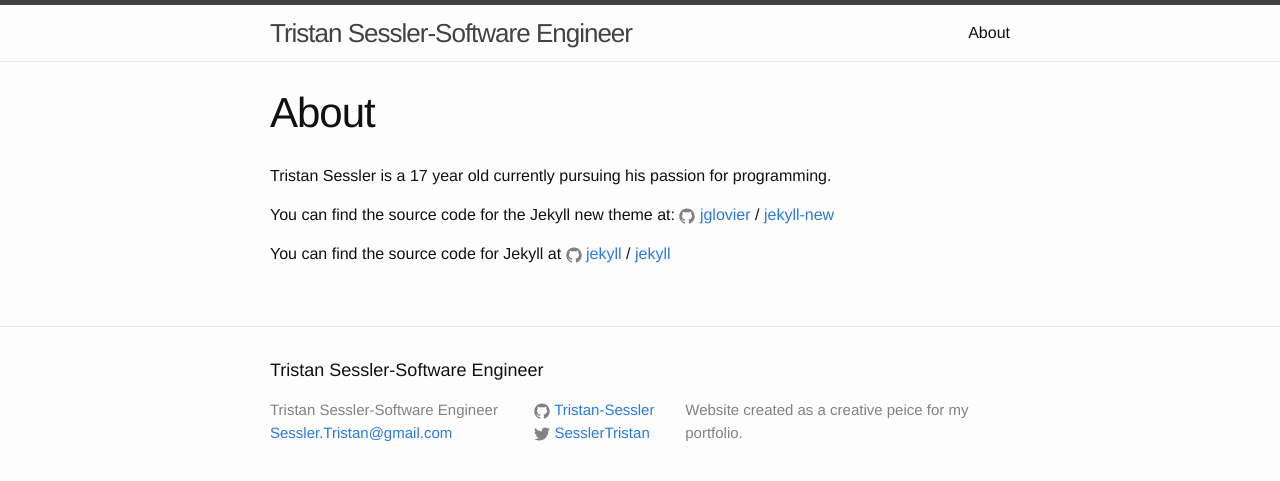
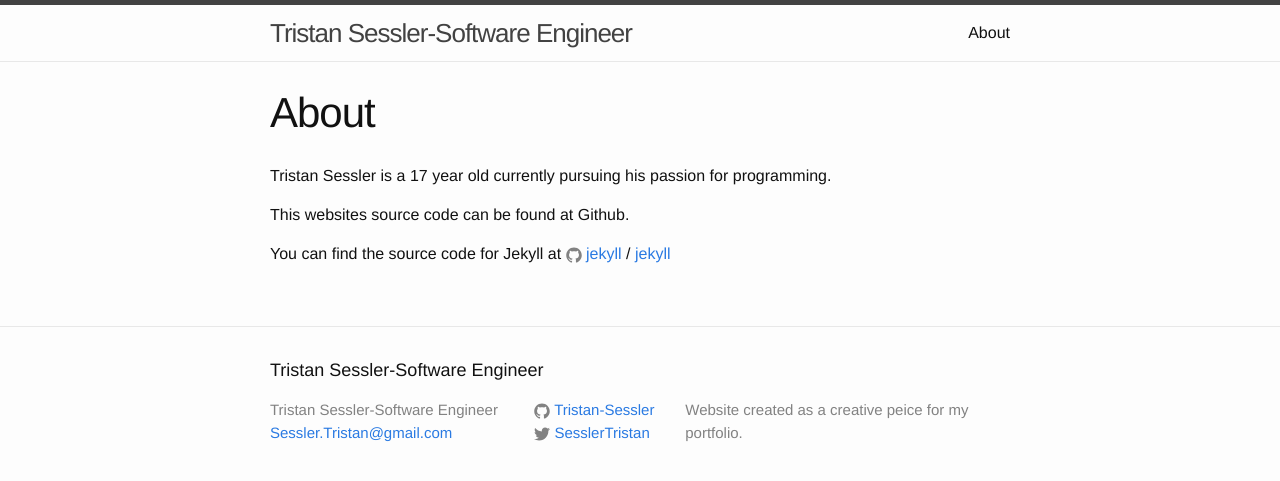
Before and after one commit to Tristan-Sessler/T1, a Jekyll site: the page built from about.md, in a window 1280 px wide. Shown: the top 481 px of the page. Built offline with Jekyll 4.4.1, drawn with Linux system fonts in a browser that asks for light colours.

Commit message:
Update about.md

```diff
--- a/about.md
+++ b/about.md
@@ -5,9 +5,7 @@ permalink: /about/
 ---
 Tristan Sessler is a 17 year old currently pursuing his passion for programming.
 
-You can find the source code for the Jekyll new theme at:
-{% include icon-github.html username="jglovier" %} /
-[jekyll-new](https://github.com/jglovier/jekyll-new)
+This websites source code can be found at Github.
 
 You can find the source code for Jekyll at
 {% include icon-github.html username="jekyll" %} /
```
